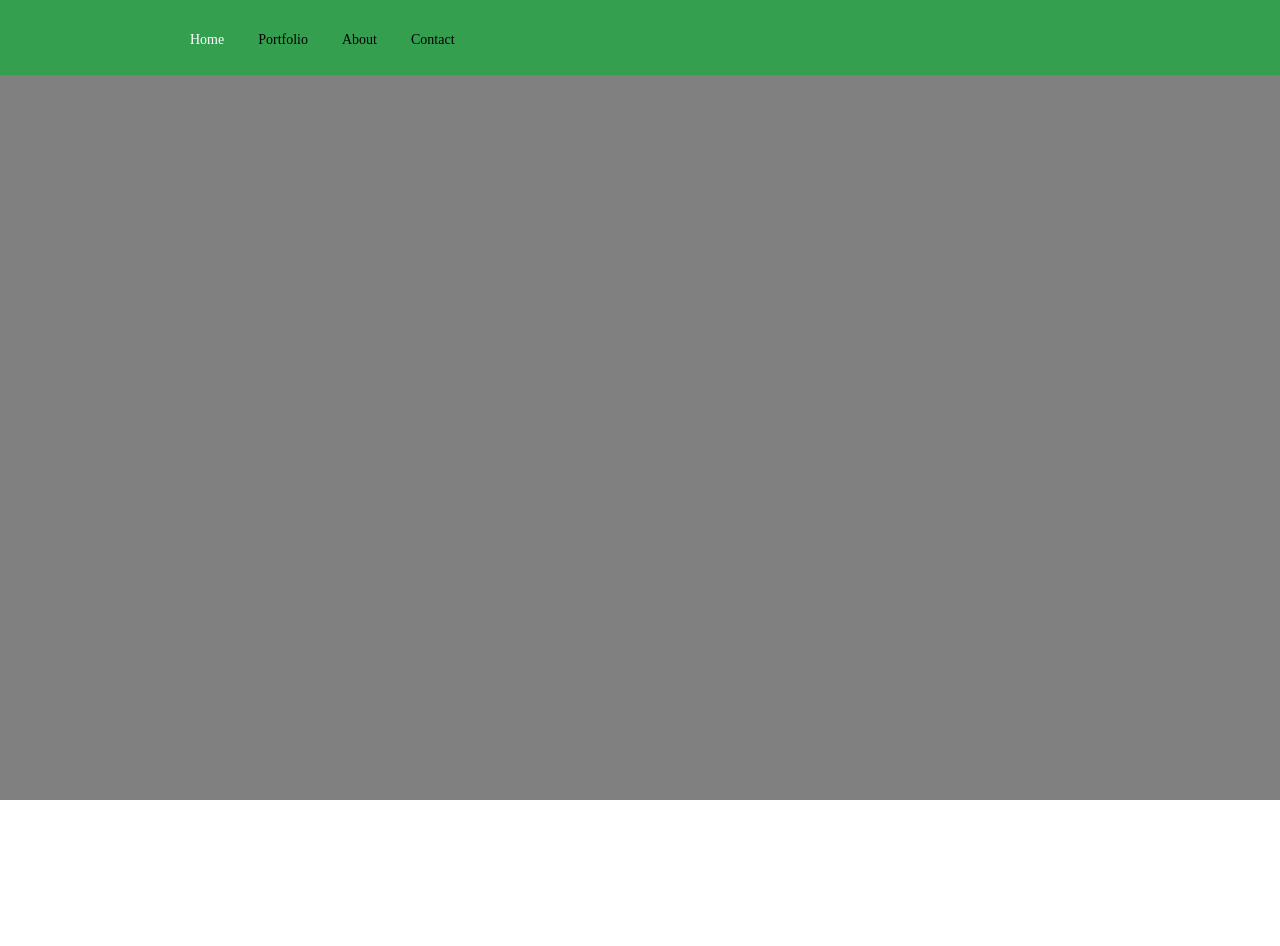
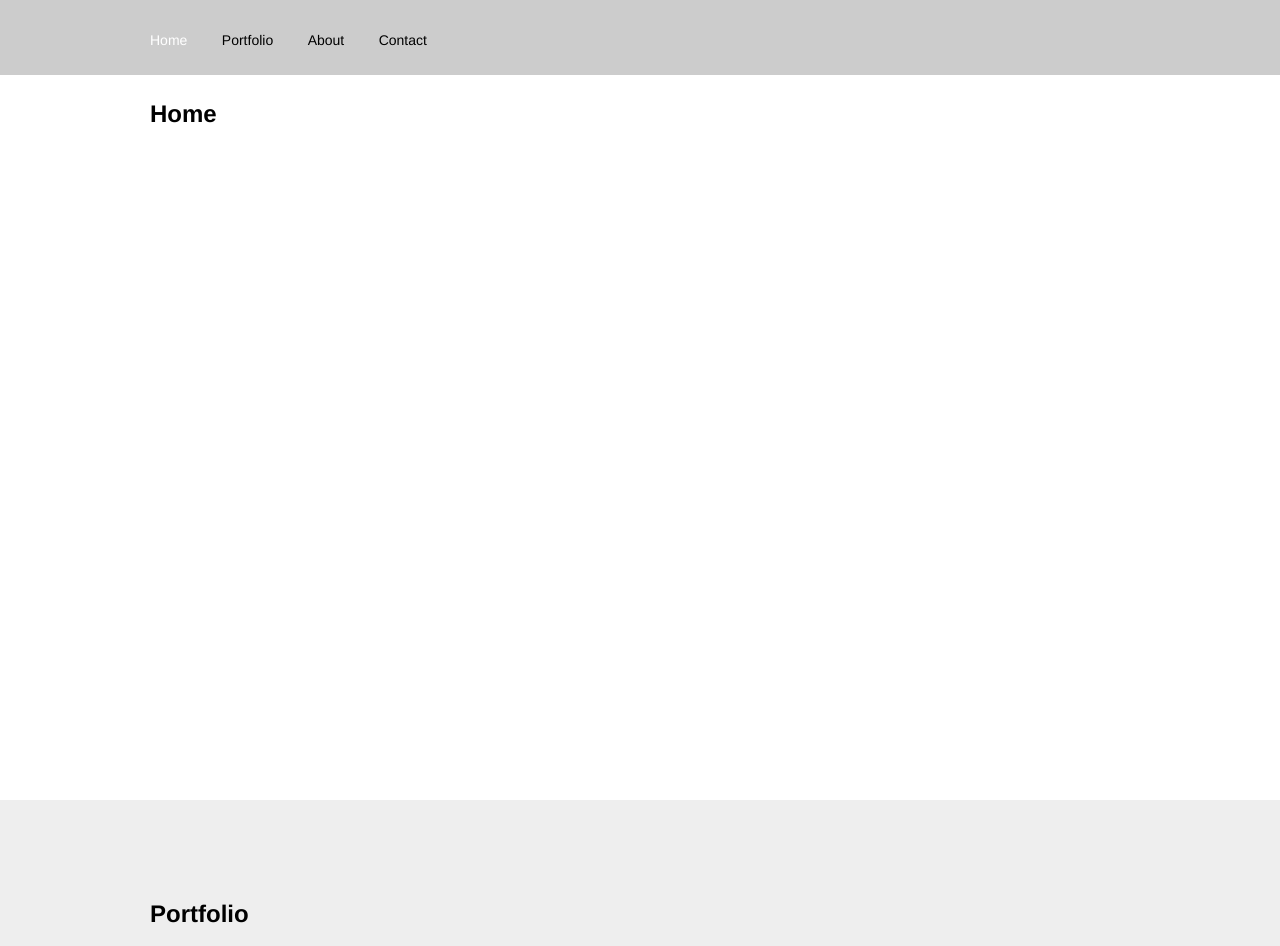
Before and after one commit to ederssouza/vanillajs-scrollspy, a website: page index.html in a window 1280 px wide. Shown: the top 946 px of the page. Drawn offline with Linux system fonts and the light colour scheme.

Commit message:
update sample page

```diff
--- a/index.html
+++ b/index.html
@@ -4,104 +4,105 @@
 	<meta charset="UTF-8">
 	<title>ScrollSpy</title>
 	<style>
-    body, html {
+    * {
       margin: 0;
       padding: 0;
+    }
+    body, html {
       height: 100%;
       width: 100%;
     }
-    .menu {
-      width: 100%;
-      height: 75px;
-      background-color: rgba(0, 0, 0, 1);
-      position: fixed;
-      background-color:rgba(4, 180, 49, 0.6);
-      -webkit-transition: all 0.3s ease;
-      -moz-transition: all 0.3s ease;
-      -o-transition: all 0.3s ease;
-      transition: all 0.3s ease;
+    body {
+      font-family: Helvetica, sans-serif;
+      font-size: 16px;
     }
-    .light-menu {
-      width: 100%;
-      height: 75px;
-      background-color: rgba(255, 255, 255, 1);
-      position: fixed;
-      background-color:rgba(4, 180, 49, 0.6);
-      -webkit-transition: all 0.3s ease;
-      -moz-transition: all 0.3s ease;
-      -o-transition: all 0.3s ease;
-      transition: all 0.3s ease;
-    }
-    #menu-center {
-      width: 980px;
-      height: 75px;
+    .container {
+      max-width: 980px;
       margin: 0 auto;
     }
-    #menu-center ul {
+    h2 {
+      padding: 100px 0 15px;
+    }
+    .header {
+      background-color: rgba(0, 0, 0, .2);
+      height: 75px;
+      position: fixed;
+      transition: all 0.3s ease;
+      width: 100%;
+    }
+    .navbar {
+      height: 75px;
+    }
+    .navbar ul {
       margin: 15px 0 0 0;
     }
-    #menu-center ul li {
+    .navbar li {
+      display: inline;
       list-style: none;
       margin: 0 30px 0 0;
-      display: inline;
     }
-    .active {
-      font-family:'Droid Sans', serif;
+    .navbar a {
+      color: black;
       font-size: 14px;
+      line-height: 50px;
+      text-decoration: none;
+      transition: color .2s;
+    }
+    .navbar a.active {
       color: #fff;
+      line-height: 50px;
       text-decoration: none;
-      line-height: 50px;
     }
-    a {
-      font-family:'Droid Sans', serif;
-      font-size: 14px;
-      color: black;
-      text-decoration: none;
-      line-height: 50px;
-    }
-    #home {
-      background-color: grey;
-      height: 100%;
-      width: 100%;
-      overflow: hidden;
-    }
-    #portfolio {
+    .page {
       height: 100%;
       width: 100%;
     }
-    #about {
-      background-color: blue;
-      height: 100%;
-      width: 100%;
-    }
-    #contact {
-      background-color: red;
-      height: 100%;
-      width: 100%;
-    }
+    .page:nth-child(odd) { background-color: #eee; }
+    .page:nth-child(even) { background-color: #fff; }
 	</style>
 </head>
 
 <body>
-  <div class="m1 menu">
-    <div id="menu-center">
-      <ul>
-        <li><a class="active" href="#home">Home</a></li>
-        <li><a href="#portfolio">Portfolio</a></li>
-        <li><a href="#about">About</a></li>
-        <li><a href="#contact">Contact</a></li>
-      </ul>
+  <header class="header">
+    <div class="container">
+      <nav class="navbar">
+        <ul>
+          <li><a class="active" href="#home" title="Home">Home</a></li>
+          <li><a href="#portfolio" title="Portfolio">Portfolio</a></li>
+          <li><a href="#about" title="About">About</a></li>
+          <li><a href="#contact" title="Contact">Contact</a></li>
+        </ul>
+      </nav>
     </div>
-  </div>
+  </header>
 
-  <div id="home"></div>
-  <div id="portfolio"></div>
-  <div id="about"></div>
-  <div id="contact"></div>
+  <section id="home" class="page">
+    <div class="container">
+      <h2>Home</h2>
+    </div>
+  </section>
+
+  <section id="portfolio" class="page">
+    <div class="container">
+      <h2>Portfolio</h2>
+    </div>
+  </section>
+
+  <section id="about" class="page">
+    <div class="container">
+      <h2>About</h2>
+    </div>
+  </section>
+
+  <section id="contact" class="page">
+    <div class="container">
+      <h2>Contact</h2>
+    </div>
+  </section>
 
 	<script src="src/js/scrollspy.js"></script>
   <script>
-    var menu = document.querySelector('#menu-center');
+    var menu = document.querySelector('.navbar');
     scrollSpy(menu);
   </script>
 </body>
```
